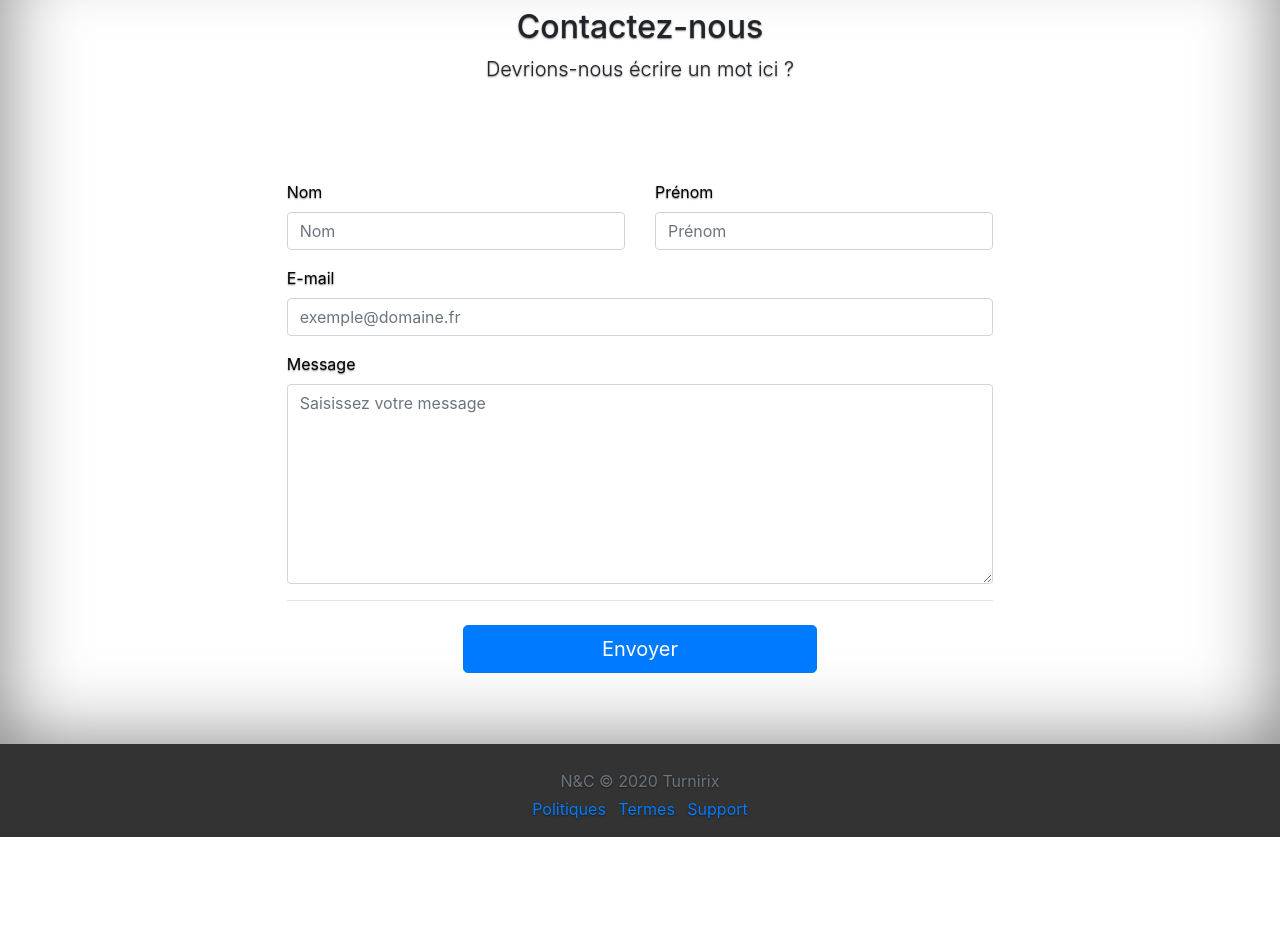
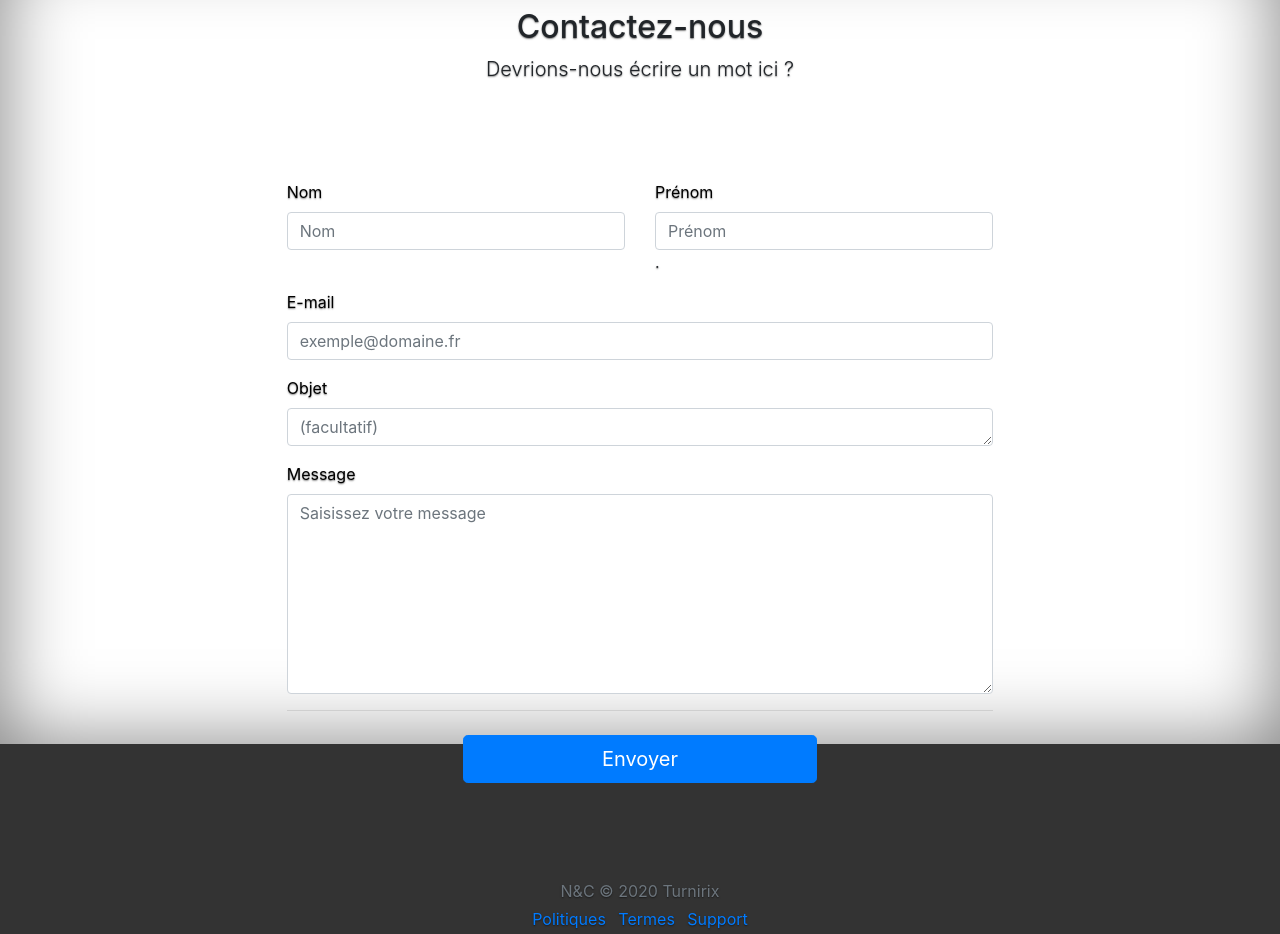
Before and after one commit to charlister/Turnirix, a PHP site: page /contact.php in a window 1280 px wide. Shown: the part 56-990 px from the top of the page. Before the commit the page ends 893 px from the top, so only its background shows below. Run offline with PHP 8.4, Linux system fonts and the light colour scheme.

Commit message:
Add files via upload

```diff
--- a/contact.js
+++ b/contact.js
@@ -1,14 +1,12 @@
 var form = document.querySelector("form");
 
 var _nom = document.getElementById("nom"); var b_nom = false;
-var _prenom = document.getElementById("prenom"); var b_prenom = false;
 var _courriel = document.getElementById("courriel"); var b_courriel = false;
 var _message = document.getElementById("message"); var b_message = false;
 
 // b_*** boolean veriyfing if a value is okay
 
 var aidenom = document.getElementById("aidenom");
-var aideprenom = document.getElementById("aideprenom");
 var aidecourriel = document.getElementById("aidecourriel");
 var aidemessage = document.getElementById("aidemessage");
 
@@ -28,17 +26,6 @@ _nom.addEventListener("blur", function (e) {
   else {
     b_nom = true;
     aidenom.textContent = "";
-  }
-});
-
-_prenom.addEventListener("blur", function (e) {
-  if (regexSpecialChar.test(_prenom.value)) {
-    b_prenom = false;
-    aideprenom.textContent = "votre prénom ne doit contenir aucun caractère spécial.";
-  }
-  else {
-    b_prenom = true;
-    aideprenom.textContent = "";
   }
 });
 
@@ -68,13 +55,12 @@ _message.addEventListener("blur", function (e)){
 // Affichage de toutes les données saisies ou choisies dans la console
 form.addEventListener("submit", function (e) {
     console.log("Nom : " + form.elements.nom.value +
-      "\nPrénom : " + form.elements.prenom.value +
       "\nEmail : " + form.elements.courriel.value +
       "\nMessage : " + form.elements.message.value);
 
-    console.log(b_nom+" "+b_prenom+" "+b_courriel+" "+b_mdp+" "+b_confmdp+" "+b_message);
+    console.log(b_nom+" "+b_courriel+" "+b_mdp+" "+b_confmdp+" "+b_message);
 
-    if(!(b_nom && b_prenom && b_courrie && b_message)){
+    if(!(b_nom && b_courriel && b_message)){
       console.log("Envoie annulé !");
       e.preventDefault();
     }
--- a/contact.php
+++ b/contact.php
@@ -29,7 +29,7 @@
 
         <div class="row p-3 mb-3">
           <div class="col-md-8 p-3 order-md-1 mx-auto">
-              <form class="" method="post" action="bdd/signupcontrol.php">
+              <form class="">
 
                 <div class="row">
 
@@ -41,8 +41,7 @@
 
                   <div class="col-md-6 mb-3">
                       <label for="prenom">Prénom</label>
-                      <input type="text" class="nc_form_control" name="prenom" id="prenom" placeholder="Prénom" value="" required>
-                      <span class="nc_error" id="aideprenom"></span>
+                      <input type="text" class="nc_form_control" name="prenom" id="prenom" placeholder="Prénom">.
                   </div>
 
                 </div>
@@ -54,8 +53,13 @@
                 </div>
 
                 <div class="mb-3">
+                    <label for="message">Objet</label><br>
+                    <textarea name="message" class="nc_form_control" id="message" placeholder="(facultatif)" ></textarea>
+                </div>
+
+                <div class="mb-3">
                     <label for="message">Message</label><br>
-                    <textarea name="message" class="nc_form_control" id="message" placeholder="Saisissez votre message" required style="height:200px"></textarea>
+                    <textarea name="message" class="nc_form_control" id="message" placeholder="Saisissez votre message" required style="min-height:200px"></textarea>
                     <span class="nc_error" id="aidemessage"></span>
                 </div>
 
```
